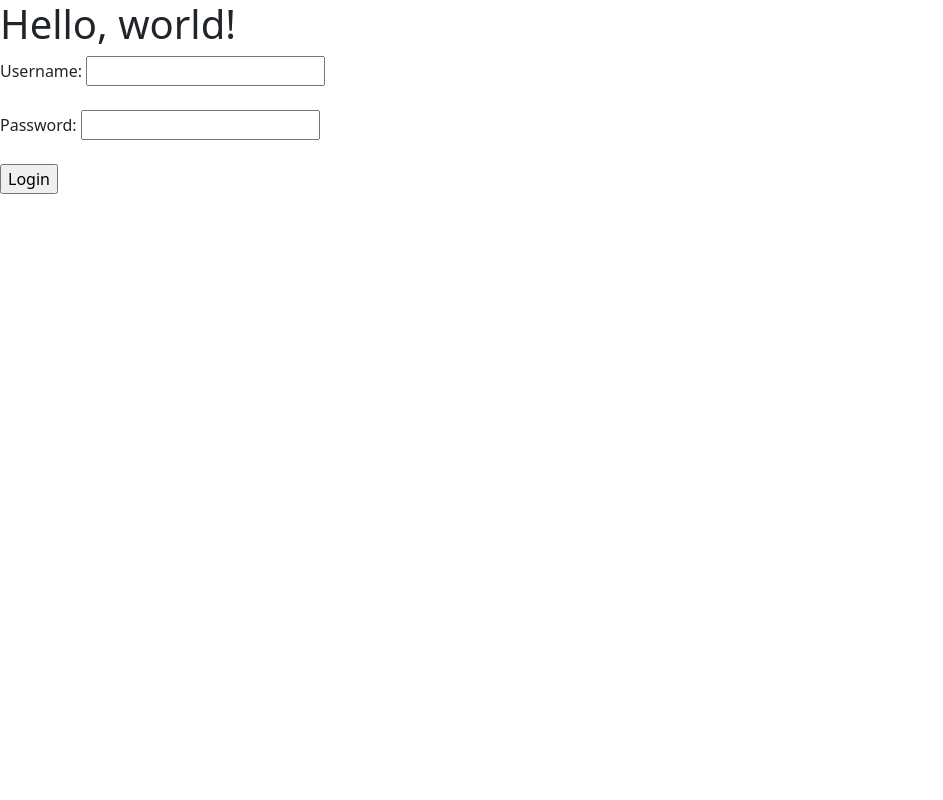
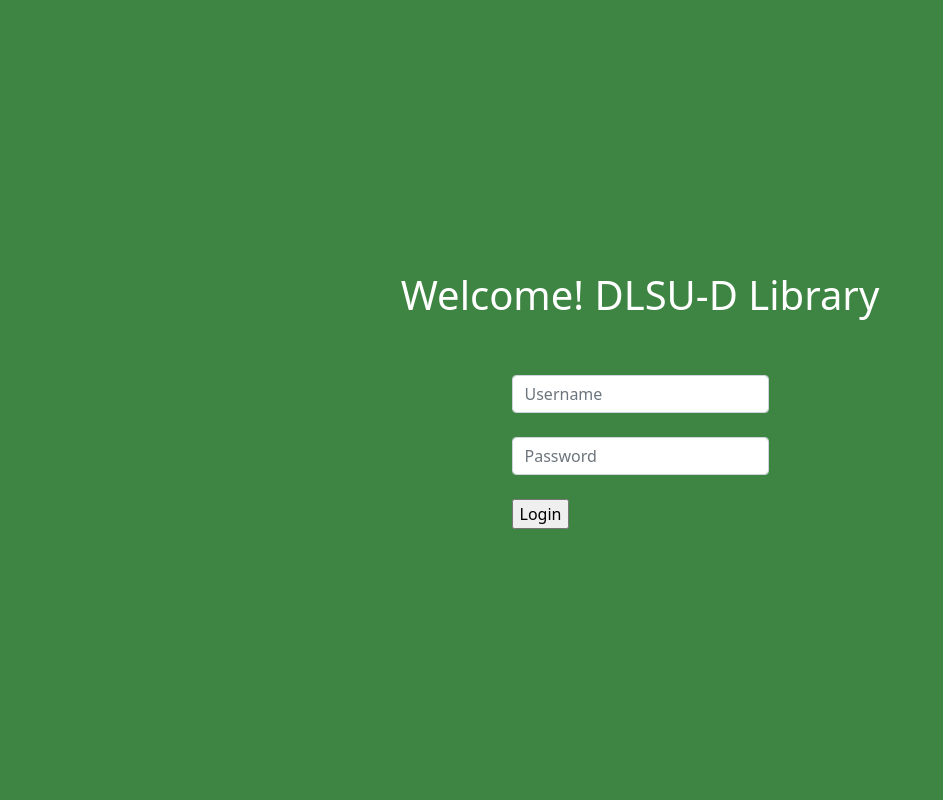
Before and after one commit to Yogurtchan/Library-Dashboard, a Flask app: page / in a window 1280 px wide. Shown: the whole page, without its empty margins (0-943 px from the left). Run offline with Flask 2, Linux system fonts and the light colour scheme.

Commit message:
added some css, fixed login issue

```diff
--- a/main.py
+++ b/main.py
@@ -3,7 +3,7 @@
 
 app = Flask(__name__)
 
-# index login
+# Index login
 @app.route("/", methods=["POST", "GET"])
 def index():
     try:
@@ -16,9 +16,8 @@
     return render_template("index.html", err=err)
 
 
-
-# service select
-@app.route("/reviews", methods=["POST", "GET"])
+# Service select
+@app.route("/dashboard", methods=["POST", "GET"])
 def reviews():
     sessionuser = ""
     usernameCorrect = False
@@ -26,11 +25,14 @@
     userIndex = 0
     count = 0
     loginData = csvRead("csvLogin.csv")
-
+    # If user submits login form from index.html
     if request.method == "POST":
+        # If user input is not empty
         if request.form["user"] != "":
             print("user not empty")
+            print(request.form["user"])
             username = request.form["user"]
+            # Checks if user input is in csvLogin
             for user in loginData:
                 if user[0] == username:
                     sessionuser = user[0]
@@ -38,12 +40,14 @@
                     userIndex = count
                 else:
                     count += 1
-
+            # If password is not empty
             if request.form["pass"] != "":
                 print("pass not empty")
+                # If username is in csvLogin
                 if usernameCorrect == True:
                     print("user correct")
                     password = request.form["pass"]
+                    # If password matches username entered in csvLogin
                     if loginData[userIndex][1] == password:
                         print("pass correct")
                         passwordCorrect = True
@@ -54,14 +58,13 @@
                     return redirect(url_for('index', err=err))
             else:
                 err = "Password Field Empty"
-                return redirect(url_for('index', err=err))
-
+                return redirect(url_for("index", err=err))
+            # If password is in csvLogin
             if passwordCorrect == True:
                 return render_template("dashboard.html", name=sessionuser)
-
             else:
                 err = "Password Incorrect"
-                return redirect(url_for('index', err=err))
+                return redirect(url_for("index", err=err))
         else:
             err = "Username Field Empty"
             return redirect(url_for('index', err=err))
--- /dev/null
+++ b/static/styles.css
@@ -0,0 +1,13 @@
+body{
+    background-color: #3E8543 !important;
+    height: 100vh !important;
+    justify-content: center !important;
+    align-items: center !important;
+    display: flex !important;
+    flex-direction: column !important;
+}
+
+.indexH1{
+    color: white !important;
+
+}
--- a/templates/dashboard.html
+++ b/templates/dashboard.html
@@ -4,7 +4,8 @@
     <!-- Required meta tags -->
     <meta charset="utf-8">
     <meta name="viewport" content="width=device-width, initial-scale=1">
-
+    <!--CSS-->
+    <link rel="stylesheet" href="{{ url_for('static', filename='styles.css') }}">
     <!-- Bootstrap CSS -->
     <link href="https://cdn.jsdelivr.net/npm/bootstrap@5.0.2/dist/css/bootstrap.min.css" rel="stylesheet" integrity="sha384-EVSTQN3/azprG1Anm3QDgpJLIm9Nao0Yz1ztcQTwFspd3yD65VohhpuuCOmLASjC" crossorigin="anonymous">
 
@@ -13,6 +14,7 @@
   <body>
     <h1>Hello! {{name}}</h1>
     <button type="button" class="btn btn-success">Borrow Book</button>
+    <br>
     <button type="button" class="btn btn-success">Return Book</button>
   </body>
 </html>
--- a/templates/index.html
+++ b/templates/index.html
@@ -4,25 +4,31 @@
     <!-- Required meta tags -->
     <meta charset="utf-8">
     <meta name="viewport" content="width=device-width, initial-scale=1">
-
+    <!--CSS-->
+    <link rel="stylesheet" href="{{ url_for('static', filename='styles.css') }}">
     <!-- Bootstrap CSS -->
     <link href="https://cdn.jsdelivr.net/npm/bootstrap@5.0.2/dist/css/bootstrap.min.css" rel="stylesheet" integrity="sha384-EVSTQN3/azprG1Anm3QDgpJLIm9Nao0Yz1ztcQTwFspd3yD65VohhpuuCOmLASjC" crossorigin="anonymous">
 
-    <title>Hello, world!</title>
+    <title class="indexTitle">DLSU-D Library</title>
   </head>
   <body>
-    <h1>Hello, world!</h1>
+    <section class="">
+
+    </section>
+    <h1 class="indexH1">Welcome! DLSU-D Library</h1>
+    <br>
     {% if (err != ""): %}
-      <div style="background-color: red;">
+      <div style="background-color: grey;">
         <h3>{{err}}</h3>
       </div>
     {% endif %}
-    <form action="/reviews" method="POST">
-        <label for="user">Username:</label>
-        <input type="text" id="user" name="user"><br><br>
-        <label for="pass">Password:</label>
-        <input type="text" id="pass" name="pass"><br><br>
-        <input type="submit" value="Login">
+    <br>
+    <form action="/dashboard" method="POST">
+        <input class="form-control" type="text" placeholder="Username" name="user">
+        <br>
+        <input class="form-control" type="text" placeholder="Password" name="pass">
+        <br>
+        <input class="button" type="submit" value="Login" name="Login" onclick="loading()">
     </form>
   </body>
 </html>
```
Also changed, not shown: templates/styles.css (deleted).
